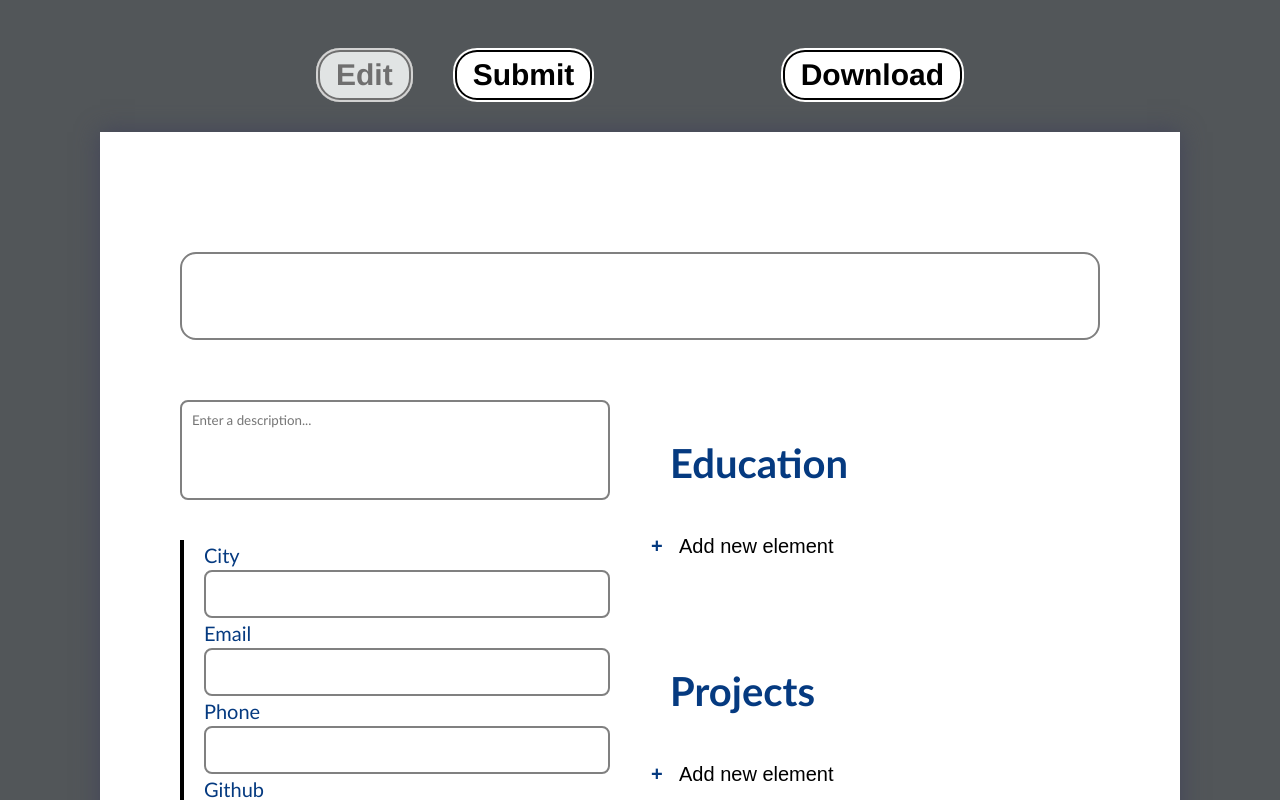
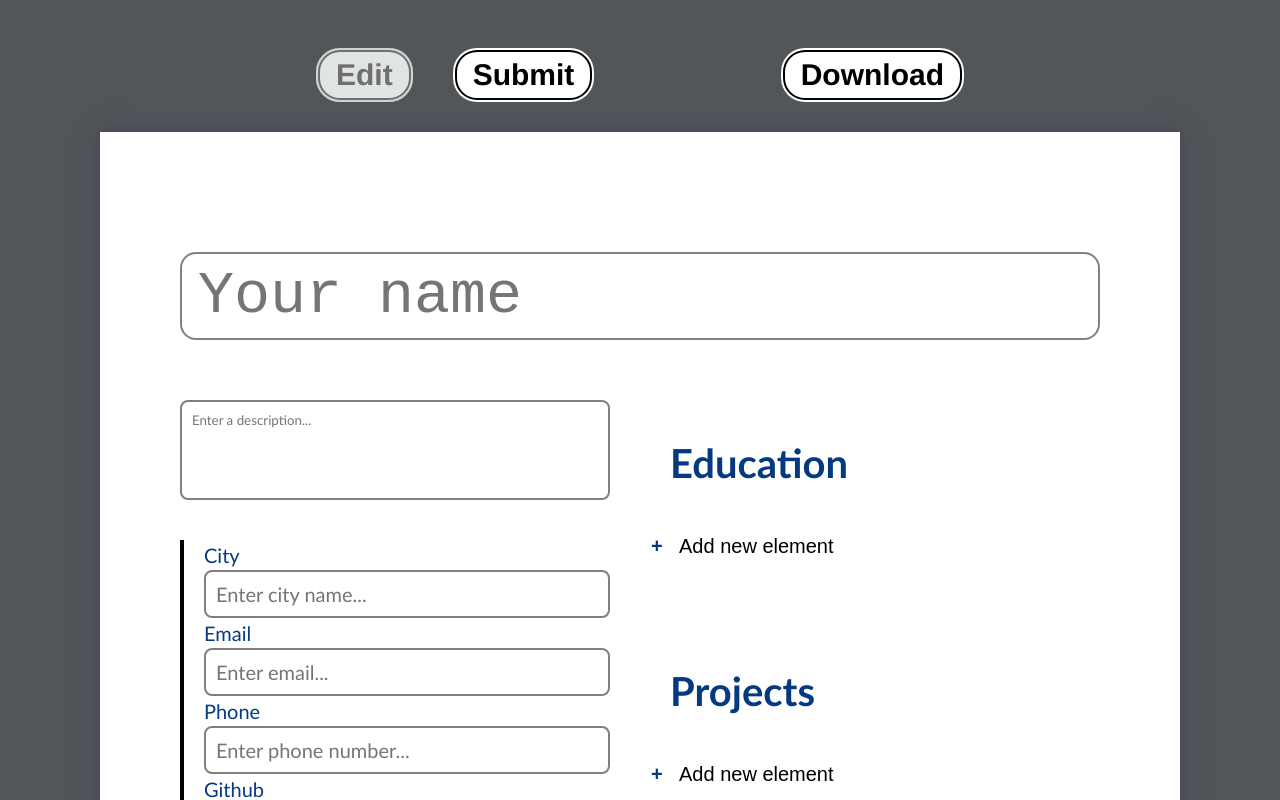
Before and after one commit to Namlev1/cv-app, a React (Vite) app: page / in a window 1280 px wide. Shown: the top 800 px of the page. Built offline with nearby package versions, Linux system fonts and the light colour scheme.

Commit message:
Improve editmode toggle

```diff
--- a/src/components/App.jsx
+++ b/src/components/App.jsx
@@ -1,13 +1,14 @@
 import '../styles/App.css'
 import ButtonList from './ButtonList.jsx'
 import Document from './Document.jsx'
-import { useState } from 'react'
+import { EditModeProvider } from '../context/EditModeContext.jsx'
 
 function App() {
-  const [isEditMode, setIsEditMode] = useState(true)
   return (<>
-    <ButtonList isEditMode={isEditMode} setIsEditMode={setIsEditMode} />
-    <Document isEditMode={isEditMode}/>
+    <EditModeProvider>
+      <ButtonList />
+      <Document />
+    </EditModeProvider>
   </>)
 }
 
--- a/src/components/ButtonList.jsx
+++ b/src/components/ButtonList.jsx
@@ -1,7 +1,10 @@
 import Button from './Button.jsx'
 import '../styles/ButtonList.css'
+import {EditModeContext} from '../context/EditModeContext.jsx'
+import { useContext } from 'react'
 
-function ButtonList({ isEditMode, setIsEditMode }) {
+function ButtonList() {
+  const {isEditMode, setIsEditMode} = useContext(EditModeContext)
   const toggleEditMode = () => {
     setIsEditMode(!isEditMode)
   }
--- a/src/components/Contact.jsx
+++ b/src/components/Contact.jsx
@@ -1,16 +1,19 @@
 import '../styles/Contact.css'
+import {EditModeContext} from '../context/EditModeContext'
+import { useContext } from 'react'
 
 function Contact() {
+  const {isEditMode} = useContext(EditModeContext)
   return (
     <div id="contact" className={'flex-col'}>
       <label htmlFor="city">City</label>
-      <input type="text" id={'city'} />
+      <input type="text" id={'city'} placeholder={isEditMode ? 'Enter city name...' : ''} disabled={!isEditMode}/>
       <label htmlFor="email">Email</label>
-      <input type="text" id={'email'} />
+      <input type="text" id={'email'} placeholder={isEditMode ? 'Enter email...' : ''} disabled={!isEditMode}/>
       <label htmlFor="phone">Phone</label>
-      <input type="text" id={'phone'} />
+      <input type="tel" id={'phone'} placeholder={isEditMode ? 'Enter phone number...' : ''} disabled={!isEditMode}/>
       <label htmlFor="github">Github</label>
-      <input type="text" id={'github'} />
+      <input type="text" id={'github'} placeholder={isEditMode ? 'Enter github url...' : ''} disabled={!isEditMode}/>
     </div>
   )
 }
--- a/src/components/Description.jsx
+++ b/src/components/Description.jsx
@@ -1,7 +1,10 @@
 import '../styles/Description.css'
-import { useEffect, useRef, useState } from 'react'
+import { useContext, useEffect, useRef, useState } from 'react'
+import {EditModeContext} from "../context/EditModeContext"
 
 function Description() {
+  const {isEditMode} = useContext(EditModeContext)
+
   const [text, setText] = useState('')
   const textareaRef = useRef(null)
 
@@ -26,7 +29,8 @@ function Description() {
     ref={textareaRef}
     value={text}
     onChange={handleInput}
-    placeholder="Enter a description..."
+    placeholder={isEditMode ? "Enter a description..." : ''}
+    disabled={!isEditMode}
   />)
 }
 
--- a/src/components/Document.jsx
+++ b/src/components/Document.jsx
@@ -5,8 +5,11 @@ import Education from './Education.jsx'
 import ProjectList from './ProjectList.jsx'
 import Name from './Name.jsx'
 import '../styles/Document.css'
+import {EditModeContext} from '../context/EditModeContext.jsx'
+import { useContext } from 'react'
 
-function Document({isEditMode}) {
+function Document() {
+  const {isEditMode} = useContext(EditModeContext)
   return (<div className={`doc grow shadow ${isEditMode ? 'edit-mode' : ''}`}>
     <Name isDisabled={!isEditMode}/>
     <div className={'flex-col doc-col'}>
--- a/src/components/Education.jsx
+++ b/src/components/Education.jsx
@@ -1,8 +1,10 @@
 import '../styles/Education.css'
-import { useState } from 'react'
+import { useContext, useState } from 'react'
+import {EditModeContext} from '../context/EditModeContext'
 
 function Education() {
   const [elements, setElements] = useState([])
+  const {isEditMode} = useContext(EditModeContext)
 
   const addElement = () => {
     setElements([...elements, ''])
@@ -26,9 +28,9 @@ function Education() {
             <textarea className={'edu-diploma'} onChange={adjustHeight} placeholder={'Enter course name'}></textarea>
           </div>
         </li>))}
-        <li className={'add-btn'}>
+        {isEditMode && <li className={'add-btn'}>
           <button onClick={addElement}>Add new element</button>
-        </li>
+        </li>}
 
       </ul>
     </div>)
--- a/src/components/List.jsx
+++ b/src/components/List.jsx
@@ -1,7 +1,9 @@
-import { useState } from 'react'
+import { useContext, useState } from 'react'
 import '../styles/List.css'
+import {EditModeContext} from '../context/EditModeContext'
 
 function List({ header }) {
+  const {isEditMode} = useContext(EditModeContext)
   const [elements, setElements] = useState([])
   const addElement = () => {
     setElements([...elements, ''])
@@ -10,11 +12,11 @@ function List({ header }) {
       <h2>{header}</h2>
       <ul>
         {elements.map((item, index) => (<li key={index}>
-            <input type={'text'} />
+            <input type={'text'} disabled={!isEditMode}/>
           </li>))}
-        <li className={'add-btn'}>
+        {isEditMode && <li className={'add-btn'}>
           <button onClick={addElement}>Add new element</button>
-        </li>
+        </li>}
       </ul>
     </div>)
 
--- a/src/components/Name.jsx
+++ b/src/components/Name.jsx
@@ -1,8 +1,11 @@
 import '../styles/Name.css'
+import {EditModeContext} from '../context/EditModeContext'
+import { useContext } from 'react'
 
 function Name({isDisabled}){
+  const {isEditMode} = useContext(EditModeContext)
   return (
-    <input type="text" className={'name'} disabled={isDisabled}/>
+    <input type="text" className={'name'} disabled={isDisabled} placeholder={isEditMode ? 'Your name' : ''}/>
   )
 
 }
--- a/src/components/ProjectList.jsx
+++ b/src/components/ProjectList.jsx
@@ -1,8 +1,10 @@
-import { useState } from 'react'
+import { useContext, useState } from 'react'
 import '../styles/ProjectList.css'
+import { EditModeContext } from '../context/EditModeContext'
 
 function ProjectList() {
   const [elements, setElements] = useState([])
+  const { isEditMode } = useContext(EditModeContext)
 
   const addElement = () => {
     setElements([...elements, ''])
@@ -21,17 +23,18 @@ function ProjectList() {
     <ul>
       {elements.map((item, index) => (<li key={index}>
         <div className="project">
-          <input type="text" className={'proj-name'} placeholder={'Enter name...'} />
-          <textarea className={'project-desc'} onChange={adjustHeight} placeholder={'Enter description...'}></textarea>
+          <input type="text" className={'proj-name'} placeholder={'Enter name...'} disabled={!isEditMode} />
+          <textarea className={'project-desc'} onChange={adjustHeight} placeholder={'Enter description...'}
+                    disabled={!isEditMode}></textarea>
         </div>
       </li>))}
-      <li className={'add-btn'}>
+      {isEditMode && <li className={'add-btn'}>
         <button onClick={addElement}>Add new element</button>
-      </li>
+      </li>}
 
     </ul>
   </div>)
 
 }
 
-export default ProjectList;
+export default ProjectList
--- /dev/null
+++ b/src/context/EditModeContext.jsx
@@ -0,0 +1,11 @@
+import { createContext, useState } from 'react'
+
+export const EditModeContext = createContext(undefined)
+
+export const EditModeProvider = ({ children }) => {
+  const [isEditMode, setIsEditMode] = useState(true)
+
+  return (<EditModeContext.Provider value={{ isEditMode, setIsEditMode }}>
+      {children}
+    </EditModeContext.Provider>)
+}
--- a/src/styles/Contact.css
+++ b/src/styles/Contact.css
@@ -6,3 +6,7 @@
 #contact > label{
     color: var(--blue);
 }
+
+.doc:not(.edit-mode) #contact input{
+    padding-left: 0;
+}
```
